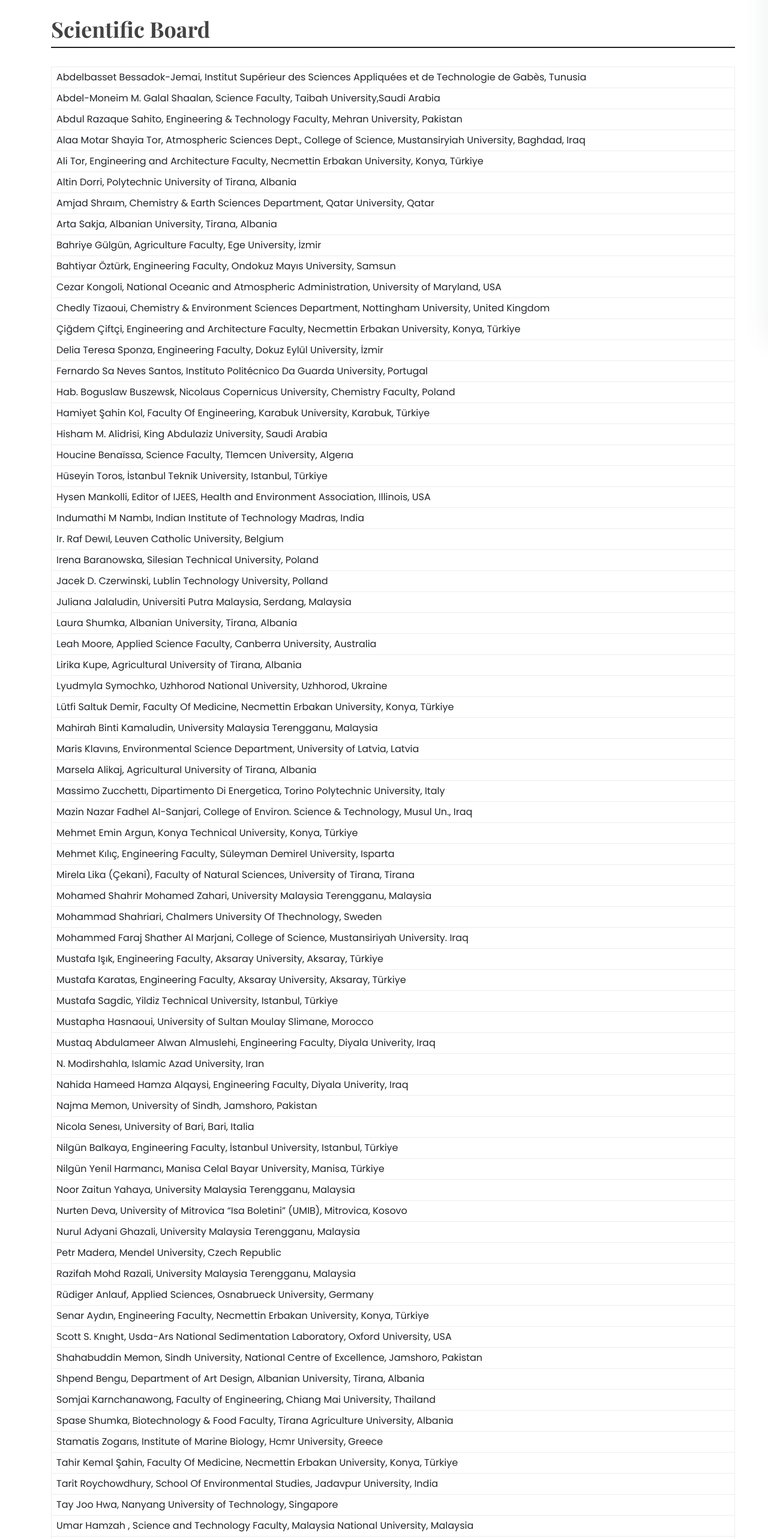
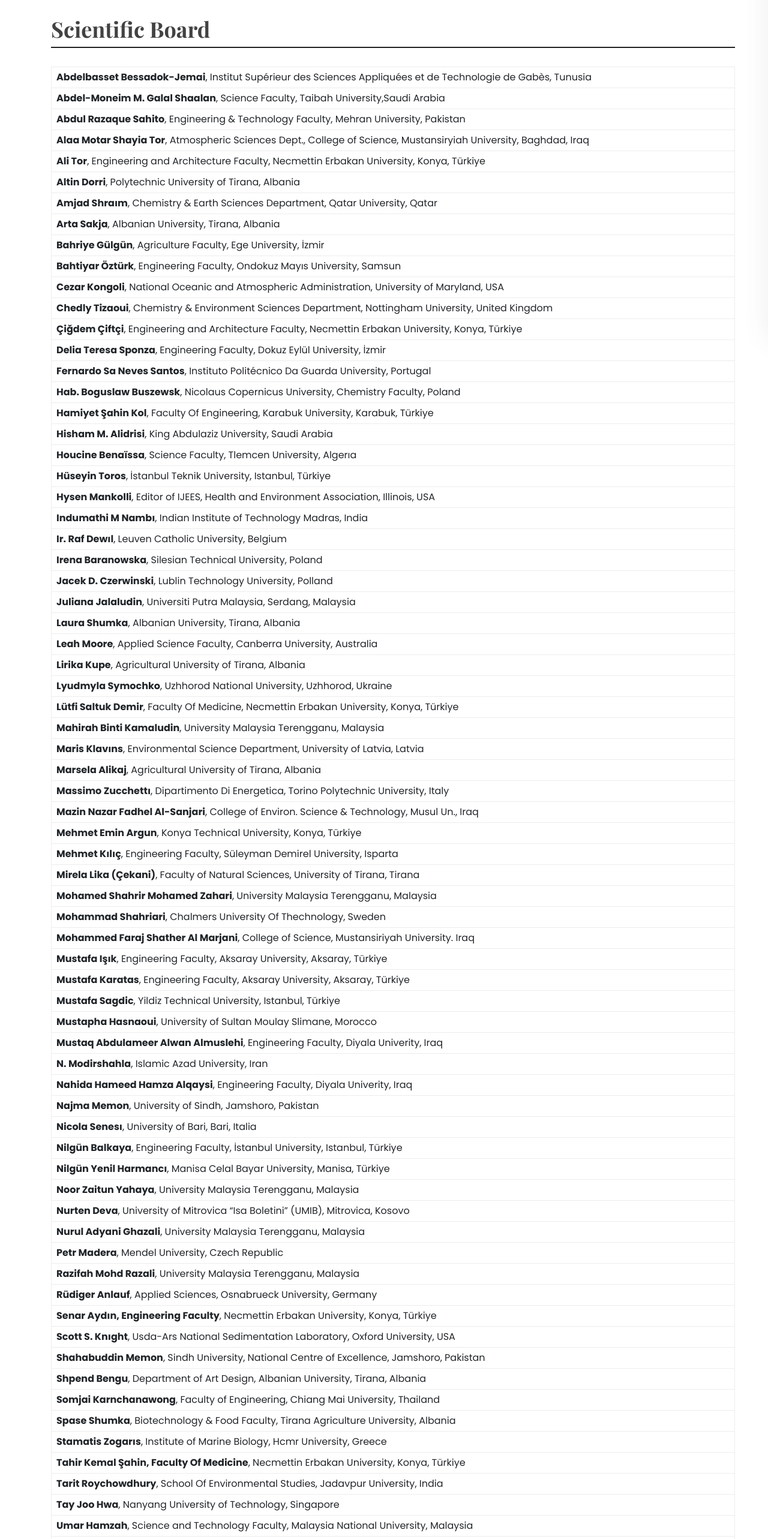
Before and after one commit to subfyi/symposium-next, a Next.js app: page /science-commission in a window 1280 px wide. Shown: the part 234-2800 px from the top of the page at 60% size. Built offline with nearby package versions, Linux system fonts and the light colour scheme; some icons are missing; a web font is replaced by a local one.

Commit message:
2023 edt-bold

```diff
--- a/pages/conference-fee.js
+++ b/pages/conference-fee.js
@@ -52,8 +52,6 @@
                       </tr>
                       </tbody>
                     </table>
-                    <p>Please be careful. (<span><strong>There is no fee refund.</strong></span>)</p>
-
                     <p>Please send the required fee to IBAN address given below and please don't forget to fill the
                       description field.
                       (<span ><strong>There is no fee refund.</strong></span>)</p>
--- a/pages/science-commission.js
+++ b/pages/science-commission.js
@@ -28,305 +28,305 @@
                     <table className='tg'>
                       <tbody>
                       <tr>
-                        <td className='tg-xldj'>Abdelbasset Bessadok-Jemai, Institut Supérieur des Sciences Appliquées
+                        <td className='tg-0pky'><b>Abdelbasset Bessadok-Jemai</b>, Institut Supérieur des Sciences Appliquées
                           et de Technologie de Gabès, Tunusia
                         </td>
                       </tr>
                       <tr>
-                        <td className='tg-0pky'>Abdel-Moneim M. Galal Shaalan, Science Faculty, Taibah University,Saudi
+                        <td className='tg-0pky'><b>Abdel-Moneim M. Galal Shaalan</b>, Science Faculty, Taibah University,Saudi
                           Arabia
                         </td>
                       </tr>
                       <tr>
-                        <td className='tg-0pky'>Abdul Razaque Sahito, Engineering & Technology Faculty, Mehran
+                        <td className='tg-0pky'><b>Abdul Razaque Sahito</b>, Engineering & Technology Faculty, Mehran
                           University, Pakistan
                         </td>
                       </tr>
                       <tr>
-                        <td className='tg-0pky'> Alaa Motar Shayia Tor, Atmospheric Sciences Dept., College of Science,
+                        <td className='tg-0pky'><b> Alaa Motar Shayia Tor</b>, Atmospheric Sciences Dept., College of Science,
                           Mustansiryiah University, Baghdad, Iraq
                         </td>
                       </tr>
                       <tr>
-                        <td className='tg-0pky'>Ali Tor, Engineering and Architecture Faculty, Necmettin Erbakan
+                        <td className='tg-0pky'><b>Ali Tor</b>, Engineering and Architecture Faculty, Necmettin Erbakan
                           University, Konya, Türkiye
                         </td>
                       </tr>
                       <tr>
-                        <td className='tg-0pky'>Altin Dorri, Polytechnic University of Tirana, Albania
+                        <td className='tg-0pky'><b>Altin Dorri</b>, Polytechnic University of Tirana, Albania
                         </td>
                       </tr>
                       <tr>
-                        <td className='tg-0pky'>Amjad Shraım, Chemistry &amp; Earth Sciences Department, Qatar
+                        <td className='tg-0pky'><b>Amjad Shraım</b>, Chemistry &amp; Earth Sciences Department, Qatar
                           University, Qatar
                         </td>
                       </tr>
                       <tr>
-                        <td className='tg-0pky'>Arta Sakja, Albanian University, Tirana, Albania
+                        <td className='tg-0pky'><b>Arta Sakja</b>, Albanian University, Tirana, Albania
                         </td>
                       </tr>
                       <tr>
-                        <td className='tg-0pky'>Bahriye Gülgün, Agriculture Faculty, Ege University, İzmir
+                        <td className='tg-0pky'><b>Bahriye Gülgün</b>, Agriculture Faculty, Ege University, İzmir
                         </td>
                       </tr>
                       <tr>
-                        <td className='tg-0pky'>Bahtiyar Öztürk, Engineering Faculty, Ondokuz Mayıs University, Samsun
+                        <td className='tg-0pky'><b>Bahtiyar Öztürk</b>, Engineering Faculty, Ondokuz Mayıs University, Samsun
                         </td>
                       </tr>
                       <tr>
-                        <td className='tg-0pky'>Cezar Kongoli, National Oceanic and Atmospheric Administration,
+                        <td className='tg-0pky'><b>Cezar Kongoli</b>, National Oceanic and Atmospheric Administration,
                           University of Maryland, USA
                         </td>
                       </tr>
                       <tr>
-                        <td className='tg-0pky'>Chedly Tizaoui, Chemistry &amp; Environment Sciences Department,
+                        <td className='tg-0pky'><b>Chedly Tizaoui</b>, Chemistry &amp; Environment Sciences Department,
                           Nottingham University, United Kingdom
                         </td>
                       </tr>
                       <tr>
-                        <td className='tg-0pky'>Çiğdem Çiftçi, Engineering and Architecture Faculty, Necmettin Erbakan
+                        <td className='tg-0pky'><b>Çiğdem Çiftçi</b>, Engineering and Architecture Faculty, Necmettin Erbakan
                           University, Konya, Türkiye
                         </td>
                       </tr>
                       <tr>
-                        <td className='tg-0pky'>Delia Teresa Sponza, Engineering Faculty, Dokuz Eylül University, İzmir
+                        <td className='tg-0pky'><b>Delia Teresa Sponza</b>, Engineering Faculty, Dokuz Eylül University, İzmir
                         </td>
                       </tr>
                       <tr>
-                        <td className='tg-0pky'>Fernardo Sa Neves Santos, Instituto Politécnico Da Guarda University,
+                        <td className='tg-0pky'><b>Fernardo Sa Neves Santos</b>, Instituto Politécnico Da Guarda University,
                           Portugal
                         </td>
                       </tr>
 
                       <tr>
-                        <td className='tg-0pky'>Hab. Boguslaw Buszewsk, Nicolaus Copernicus University, Chemistry
+                        <td className='tg-0pky'><b>Hab. Boguslaw Buszewsk</b>, Nicolaus Copernicus University, Chemistry
                           Faculty, Poland
                         </td>
                       </tr>
                       <tr>
-                        <td className='tg-0pky'>Hamiyet Şahin Kol, Faculty Of Engineering, Karabuk University, Karabuk,
+                        <td className='tg-0pky'><b>Hamiyet Şahin Kol</b>, Faculty Of Engineering, Karabuk University, Karabuk,
                           Türkiye
                         </td>
                       </tr>
                       <tr>
-                        <td className='tg-0pky'>Hisham M. Alidrisi, King Abdulaziz University, Saudi Arabia
+                        <td className='tg-0pky'><b>Hisham M. Alidrisi</b>, King Abdulaziz University, Saudi Arabia
                         </td>
                       </tr>
                       <tr>
-                        <td className='tg-0pky'>Houcine Benaïssa, Science Faculty, Tlemcen University, Algerıa
+                        <td className='tg-0pky'><b>Houcine Benaïssa</b>, Science Faculty, Tlemcen University, Algerıa
                         </td>
                       </tr>
                       <tr>
-                        <td className='tg-0pky'>Hüseyin Toros, İstanbul Teknik University, Istanbul, Türkiye
+                        <td className='tg-0pky'><b>Hüseyin Toros</b>, İstanbul Teknik University, Istanbul, Türkiye
                         </td>
                       </tr>
                       <tr>
-                        <td className='tg-0pky'>Hysen Mankolli, Editor of IJEES, Health and Environment Association,
+                        <td className='tg-0pky'><b>Hysen Mankolli</b>, Editor of IJEES, Health and Environment Association,
                           Illinois, USA
                         </td>
                       </tr>
                       <tr>
-                        <td className='tg-0pky'>Indumathi M Nambı, Indian Institute of Technology Madras, India
+                        <td className='tg-0pky'><b>Indumathi M Nambı</b>, Indian Institute of Technology Madras, India
                         </td>
                       </tr>
                       <tr>
-                        <td className='tg-0pky'>Ir. Raf Dewıl, Leuven Catholic University, Belgium</td>
+                        <td className='tg-0pky'><b>Ir. Raf Dewıl</b>, Leuven Catholic University, Belgium</td>
                       </tr>
                       <tr>
-                        <td className='tg-0pky'>Irena Baranowska, Silesian Technical University, Poland</td>
+                        <td className='tg-0pky'><b>Irena Baranowska</b>, Silesian Technical University, Poland</td>
                       </tr>
                       <tr>
-                        <td className='tg-0pky'>Jacek D. Czerwinski, Lublin Technology University, Polland</td>
+                        <td className='tg-0pky'><b>Jacek D. Czerwinski</b>, Lublin Technology University, Polland</td>
                       </tr>
                       <tr>
-                        <td className='tg-0pky'>Juliana Jalaludin, Universiti Putra Malaysia, Serdang, Malaysia</td>
+                        <td className='tg-0pky'><b>Juliana Jalaludin</b>, Universiti Putra Malaysia, Serdang, Malaysia</td>
                       </tr>
                       <tr>
-                        <td className='tg-0pky'>Laura Shumka, Albanian University, Tirana, Albania</td>
+                        <td className='tg-0pky'><b>Laura Shumka</b>, Albanian University, Tirana, Albania</td>
                       </tr>
                       <tr>
-                        <td className='tg-0pky'>Leah Moore, Applied Science Faculty, Canberra University, Australia</td>
+                        <td className='tg-0pky'><b>Leah Moore</b>, Applied Science Faculty, Canberra University, Australia</td>
                       </tr>
                       <tr>
-                        <td className='tg-0pky'>Lirika Kupe, Agricultural University of Tirana, Albania</td>
+                        <td className='tg-0pky'><b>Lirika Kupe</b>, Agricultural University of Tirana, Albania</td>
                       </tr>
                       <tr>
-                        <td className='tg-0pky'>Lyudmyla Symochko, Uzhhorod National University, Uzhhorod, Ukraine</td>
+                        <td className='tg-0pky'><b>Lyudmyla Symochko</b>, Uzhhorod National University, Uzhhorod, Ukraine</td>
                       </tr>
                       <tr>
-                        <td className='tg-0pky'>
-                          Lütfi Saltuk Demir, Faculty Of Medicine, Necmettin Erbakan University, Konya, Türkiye
+                        <td className='tg-0pky'><b>
+                          Lütfi Saltuk Demir</b>, Faculty Of Medicine, Necmettin Erbakan University, Konya, Türkiye
                         </td>
                       </tr>
                       <tr>
-                        <td className='tg-0pky'>Mahirah Binti Kamaludin, University Malaysia Terengganu, Malaysia</td>
+                        <td className='tg-0pky'><b>Mahirah Binti Kamaludin</b>, University Malaysia Terengganu, Malaysia</td>
                       </tr>
                       <tr>
-                        <td className='tg-0pky'>Maris Klavıns, Environmental Science Department, University of Latvia,
+                        <td className='tg-0pky'><b>Maris Klavıns</b>, Environmental Science Department, University of Latvia,
                           Latvia
                         </td>
                       </tr>
                       <tr>
-                        <td className='tg-0pky'>Marsela Alikaj, Agricultural University of Tirana, Albania</td>
+                        <td className='tg-0pky'><b>Marsela Alikaj</b>, Agricultural University of Tirana, Albania</td>
                       </tr>
                       <tr>
-                        <td className='tg-0pky'>Massimo Zucchettı, Dipartimento Di Energetica, Torino Polytechnic
+                        <td className='tg-0pky'><b>Massimo Zucchettı</b>, Dipartimento Di Energetica, Torino Polytechnic
                           University, Italy
                         </td>
                       </tr>
                       <tr>
-                        <td className='tg-0pky'>Mazin Nazar Fadhel Al-Sanjari, College of Environ. Science & Technology,
+                        <td className='tg-0pky'><b>Mazin Nazar Fadhel Al-Sanjari</b>, College of Environ. Science & Technology,
                           Musul Un., Iraq
                         </td>
                       </tr>
                       <tr>
-                        <td className='tg-0pky'>Mehmet Emin Argun, Konya Technical University, Konya, Türkiye</td>
+                        <td className='tg-0pky'><b>Mehmet Emin Argun</b>, Konya Technical University, Konya, Türkiye</td>
                       </tr>
                       <tr>
-                        <td className='tg-0pky'>Mehmet Kılıç, Engineering Faculty, Süleyman Demirel University,
+                        <td className='tg-0pky'><b>Mehmet Kılıç</b>, Engineering Faculty, Süleyman Demirel University,
                           Isparta
                         </td>
                       </tr>
                       <tr>
-                        <td className='tg-0pky'>Mirela Lika (Çekani), Faculty of Natural Sciences, University of Tirana,
+                        <td className='tg-0pky'><b>Mirela Lika (Çekani)</b>, Faculty of Natural Sciences, University of Tirana,
                           Tirana
                         </td>
                       </tr>
                       <tr>
-                        <td className='tg-0pky'>Mohamed Shahrir Mohamed Zahari, University Malaysia Terengganu,
+                        <td className='tg-0pky'><b>Mohamed Shahrir Mohamed Zahari</b>, University Malaysia Terengganu,
                           Malaysia
                         </td>
                       </tr>
                       <tr>
-                        <td className='tg-0pky'>Mohammad Shahriari, Chalmers University Of Thechnology, Sweden</td>
+                        <td className='tg-0pky'><b>Mohammad Shahriari</b>, Chalmers University Of Thechnology, Sweden</td>
                       </tr>
                       <tr>
-                        <td className='tg-0pky'>Mohammed Faraj Shather Al Marjani, College of Science, Mustansiriyah
+                        <td className='tg-0pky'><b>Mohammed Faraj Shather Al Marjani</b>, College of Science, Mustansiriyah
                           University. Iraq
                         </td>
                       </tr>
                       <tr>
-                        <td className='tg-0pky'>Mustafa Işık, Engineering Faculty, Aksaray University, Aksaray, Türkiye
+                        <td className='tg-0pky'><b>Mustafa Işık</b>, Engineering Faculty, Aksaray University, Aksaray, Türkiye
                         </td>
                       </tr>
                       <tr>
-                        <td className='tg-0pky'>Mustafa Karatas, Engineering Faculty, Aksaray University, Aksaray,
+                        <td className='tg-0pky'><b>Mustafa Karatas</b>, Engineering Faculty, Aksaray University, Aksaray,
                           Türkiye
                         </td>
                       </tr>
                       <tr>
-                        <td className='tg-0pky'>Mustafa Sagdic, Yildiz Technical University, Istanbul, Türkiye</td>
+                        <td className='tg-0pky'><b>Mustafa Sagdic</b>, Yildiz Technical University, Istanbul, Türkiye</td>
                       </tr>
                       <tr>
-                        <td className='tg-0pky'>Mustapha Hasnaoui, University of Sultan Moulay Slimane, Morocco</td>
+                        <td className='tg-0pky'><b>Mustapha Hasnaoui</b>, University of Sultan Moulay Slimane, Morocco</td>
                       </tr>
                       <tr>
-                        <td className='tg-0pky'>Mustaq Abdulameer Alwan Almuslehi, Engineering Faculty, Diyala
+                        <td className='tg-0pky'><b>Mustaq Abdulameer Alwan Almuslehi</b>, Engineering Faculty, Diyala
                           Univerity, Iraq
                         </td>
                       </tr>
                       <tr>
-                        <td className='tg-0pky'>N. Modirshahla, Islamic Azad University, Iran</td>
+                        <td className='tg-0pky'><b>N. Modirshahla</b>, Islamic Azad University, Iran</td>
                       </tr>
                       <tr>
-                        <td className='tg-0pky'>Nahida Hameed Hamza Alqaysi, Engineering Faculty, Diyala Univerity,
+                        <td className='tg-0pky'><b>Nahida Hameed Hamza Alqaysi</b>, Engineering Faculty, Diyala Univerity,
                           Iraq
                         </td>
                       </tr>
                       <tr>
-                        <td className='tg-0pky'>Najma Memon, University of Sindh, Jamshoro, Pakistan</td>
+                        <td className='tg-0pky'><b>Najma Memon</b>, University of Sindh, Jamshoro, Pakistan</td>
                       </tr>
                       <tr>
-                        <td className='tg-0pky'>Nicola Senesı, University of Bari, Bari, Italia</td>
+                        <td className='tg-0pky'><b>Nicola Senesı</b>, University of Bari, Bari, Italia</td>
                       </tr>
                       <tr>
-                        <td className='tg-0pky'>Nilgün Balkaya, Engineering Faculty, İstanbul University, Istanbul,
+                        <td className='tg-0pky'><b>Nilgün Balkaya</b>, Engineering Faculty, İstanbul University, Istanbul,
                           Türkiye
                         </td>
                       </tr>
                       <tr>
-                        <td className='tg-0pky'>Nilgün Yenil Harmancı, Manisa Celal Bayar University, Manisa, Türkiye
+                        <td className='tg-0pky'><b>Nilgün Yenil Harmancı</b>, Manisa Celal Bayar University, Manisa, Türkiye
                         </td>
                       </tr>
                       <tr>
-                        <td className='tg-0pky'>Noor Zaitun Yahaya, University Malaysia Terengganu, Malaysia</td>
+                        <td className='tg-0pky'><b>Noor Zaitun Yahaya</b>, University Malaysia Terengganu, Malaysia</td>
                       </tr>
                       <tr>
-                        <td className='tg-0pky'>Nurten Deva, University of Mitrovica “Isa Boletini” (UMIB), Mitrovica,
+                        <td className='tg-0pky'><b>Nurten Deva</b>, University of Mitrovica “Isa Boletini” (UMIB), Mitrovica,
                           Kosovo
                         </td>
                       </tr>
                       <tr>
-                        <td className='tg-0pky'>Nurul Adyani Ghazali, University Malaysia Terengganu, Malaysia</td>
+                        <td className='tg-0pky'><b>Nurul Adyani Ghazali</b>, University Malaysia Terengganu, Malaysia</td>
                       </tr>
                       <tr>
-                        <td className='tg-0pky'>Petr Madera, Mendel University, Czech Republic</td>
+                        <td className='tg-0pky'><b>Petr Madera</b>, Mendel University, Czech Republic</td>
                       </tr>
                       <tr>
-                        <td className='tg-0pky'>Razifah Mohd Razali, University Malaysia Terengganu, Malaysia</td>
+                        <td className='tg-0pky'><b>Razifah Mohd Razali</b>, University Malaysia Terengganu, Malaysia</td>
                       </tr>
                       <tr>
-                        <td className='tg-0pky'>Rüdiger Anlauf, Applied Sciences, Osnabrueck University, Germany</td>
+                        <td className='tg-0pky'><b>Rüdiger Anlauf</b>, Applied Sciences, Osnabrueck University, Germany</td>
                       </tr>
                       <tr>
-                        <td className='tg-0pky'>
-                          Senar Aydın, Engineering Faculty, Necmettin Erbakan University, Konya, Türkiye
+                        <td className='tg-0pky'><b>
+                          Senar Aydın, Engineering Faculty</b>, Necmettin Erbakan University, Konya, Türkiye
                         </td>
                       </tr>
                       <tr>
-                        <td className='tg-0pky'>Scott S. Knıght, Usda-Ars National Sedimentation Laboratory, Oxford
+                        <td className='tg-0pky'><b>Scott S. Knıght</b>, Usda-Ars National Sedimentation Laboratory, Oxford
                           University, USA
                         </td>
                       </tr>
                       <tr>
-                        <td className='tg-0pky'>Shahabuddin Memon, Sindh University, National Centre of Excellence,
+                        <td className='tg-0pky'><b>Shahabuddin Memon</b>, Sindh University, National Centre of Excellence,
                           Jamshoro, Pakistan
                         </td>
                       </tr>
                       <tr>
-                        <td className='tg-0pky'>Shpend Bengu, Department of Art Design, Albanian University, Tirana,
+                        <td className='tg-0pky'><b>Shpend Bengu</b>, Department of Art Design, Albanian University, Tirana,
                           Albania
                         </td>
                       </tr>
                       <tr>
-                        <td className='tg-0pky'>Somjai Karnchanawong, Faculty of Engineering, Chiang Mai University,
+                        <td className='tg-0pky'><b>Somjai Karnchanawong</b>, Faculty of Engineering, Chiang Mai University,
                           Thailand
                         </td>
                       </tr>
                       <tr>
-                        <td className='tg-0pky'>Spase Shumka, Biotechnology & Food Faculty, Tirana Agriculture
+                        <td className='tg-0pky'><b>Spase Shumka</b>, Biotechnology & Food Faculty, Tirana Agriculture
                           University, Albania
                         </td>
                       </tr>
                       <tr>
-                        <td className='tg-0pky'>Stamatis Zogarıs, Institute of Marine Biology, Hcmr University, Greece
+                        <td className='tg-0pky'><b>Stamatis Zogarıs</b>, Institute of Marine Biology, Hcmr University, Greece
                         </td>
                       </tr>
                       <tr>
-                        <td className='tg-0pky'>
-                          Tahir Kemal Şahin, Faculty Of Medicine, Necmettin Erbakan University, Konya, Türkiye
+                        <td className='tg-0pky'><b>
+                          Tahir Kemal Şahin, Faculty Of Medicine</b>, Necmettin Erbakan University, Konya, Türkiye
                         </td>
                       </tr>
                       <tr>
-                        <td className='tg-0pky'>Tarit Roychowdhury, School Of Environmental Studies, Jadavpur
+                        <td className='tg-0pky'><b>Tarit Roychowdhury</b>, School Of Environmental Studies, Jadavpur
                           University, India
                         </td>
                       </tr>
                       <tr>
-                        <td className='tg-0pky'>Tay Joo Hwa, Nanyang University of Technology, Singapore</td>
+                        <td className='tg-0pky'><b>Tay Joo Hwa</b>, Nanyang University of Technology, Singapore</td>
                       </tr>
                       <tr>
-                        <td className='tg-0pky'>Umar Hamzah , Science and Technology Faculty, Malaysia National
+                        <td className='tg-0pky'><b>Umar Hamzah</b>, Science and Technology Faculty, Malaysia National
                           University, Malaysia
                         </td>
                       </tr>
                       <tr>
-                        <td className='tg-0pky'>Victor A. Dryban, National Academy of Sciences of Ukraine, Ukraine
+                        <td className='tg-0pky'><b>Victor A. Dryban</b>, National Academy of Sciences of Ukraine, Ukraine
                         </td>
                       </tr>
                       <tr>
-                        <td className='tg-0pky'>
-                          Yasemin Durduran, Faculty Of Medicine, Necmettin Erbakan University, Konya, Türkiye
+                        <td className='tg-0pky'><b>
+                          Yasemin Durduran</b>, Faculty Of Medicine, Necmettin Erbakan University, Konya, Türkiye
                         </td>
                       </tr>
                       </tbody>
```
Also changed, not shown: pages/adviser-commission.js (+23 -21 lines), pages/honorary-committee.js (+3 -4 lines), pages/invitation.js (+9 -9 lines), pages/organization-committee.js (+19 -16 lines).
